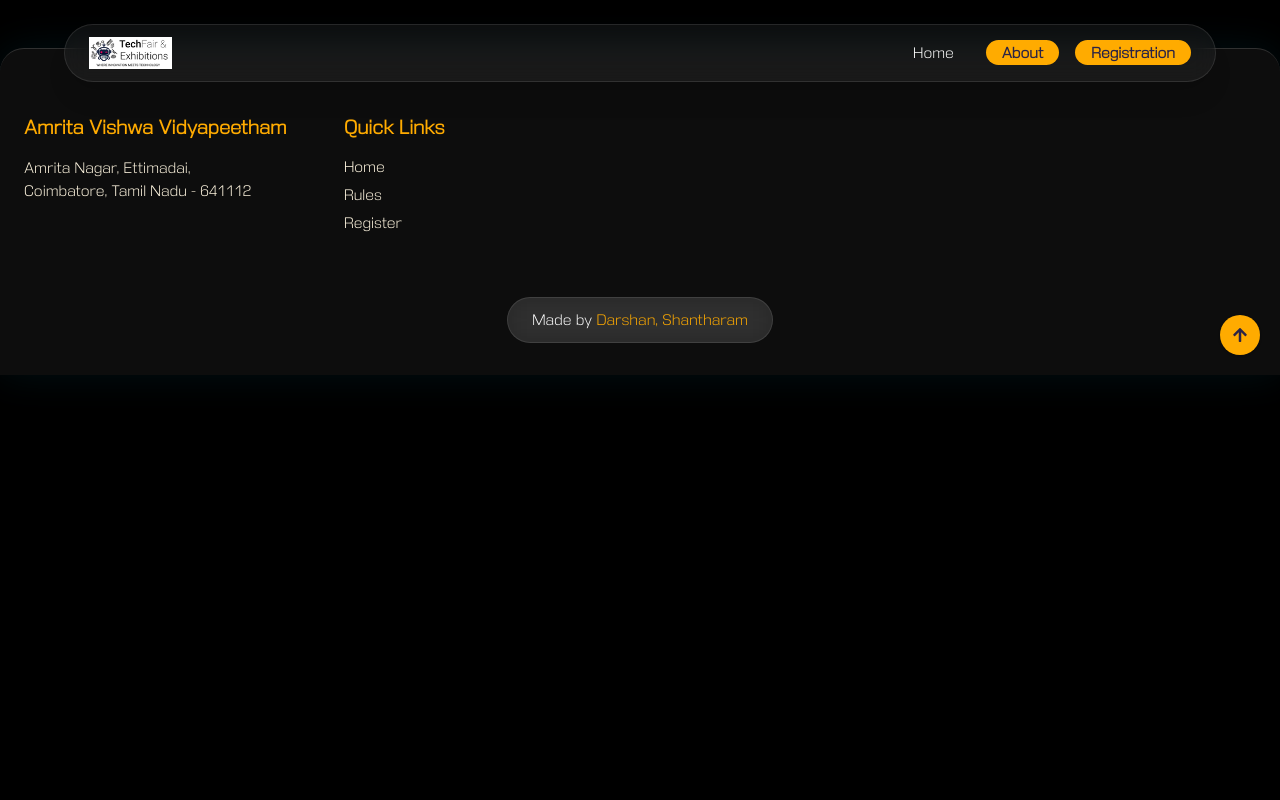
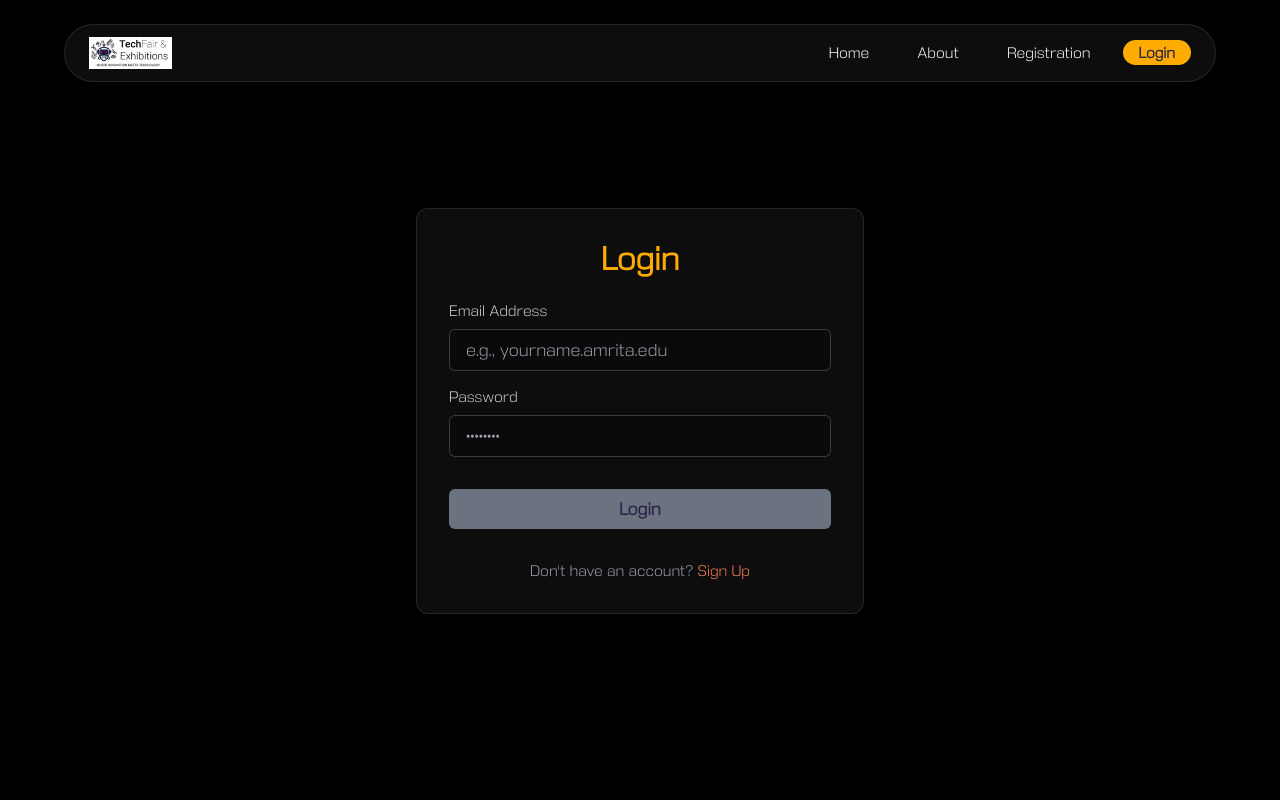
Before and after one commit to DarshanR43/satchi, a React (Vite) app in the folder satchi-main/: page /login in a window 1280 px wide. Shown: the top 800 px of the page. Built offline with nearby package versions, Linux system fonts and the light colour scheme.

Commit message:
Login page

```diff
--- a/satchi-main/src/App.jsx
+++ b/satchi-main/src/App.jsx
@@ -1,30 +1,12 @@
 import React, { useEffect, useState } from "react";
 import { BrowserRouter as Router, Routes, Route, useLocation } from "react-router-dom";
-import { scroller } from "react-scroll";
 
 import Header from "./Components/Header";
 import Footer from "./Components/Footer";
 import Home from "./Pages/Home";
-
-const ScrollToSection = () => {
-  const location = useLocation();
-
-  useEffect(() => {
-    if (location.state?.scrollTo) {
-      setTimeout(() => {
-        scroller.scrollTo(location.state.scrollTo, {
-          smooth: true,
-          duration: 500,
-          offset: -80,
-        });
-      }, 100);
-    }
-  }, [location]);
-
-  return null;
-};
-
-
+import Login from "./Pages/Login";
+import Registration from "./Pages/Registration";
+import About from "./Components/AboutUsSection"
 
 const App = () => {
   const [loading, setLoading] = useState(true);
@@ -46,10 +28,14 @@ const App = () => {
     <div className="min-h-screen bg-black text-white font-body">
       <Router>
         <Header />
-        <ScrollToSection />
         <main className="max-w-[100%] mx-auto pb-12">
           <Routes>
             <Route path="/" element={<Home />} />
+            {/* <Route path="login" element = {<Login/>} /> */}
+            <Route path="about" element = {<About/>} />
+            <Route path="login" element = {<Login/>} />
+            <Route path="register" element = {<Registration/>} />
+
           </Routes>
         </main>
         <Footer />
--- a/satchi-main/src/Components/Footer.jsx
+++ b/satchi-main/src/Components/Footer.jsx
@@ -25,10 +25,10 @@ const Footer = () => {
         <div>
           <h4 className="text-lg font-semibold mb-4 text-accent">Quick Links</h4>
           <ul className="space-y-2 text-textLight">
-            <li><a href="#hero" className="hover:text-accent">Home</a></li>
+            <li><a href="/" className="hover:text-accent">Home</a></li>
             <li><a href="#about" className="hover:text-accent">Rules</a></li>
             {/* <li><a href="#services" className="hover:text-accent">Services</a></li> */}
-            <li><a href="#contact" className="hover:text-accent">Register</a></li>
+            <li><a href="register" className="hover:text-accent">Register</a></li>
           </ul>
         </div>
 
@@ -86,7 +86,7 @@ const Footer = () => {
       <div className="w-full flex flex-col items-center justify-center px-6 pb-8">
         <div className="bg-white/10 border border-white/10 backdrop-blur-md rounded-full px-6 py-3 flex flex-col sm:flex-row items-center justify-between gap-3 text-sm text-white transition hover:shadow-[0_0_16px_rgba(0,209,255,0.15)]">
           <span className="font-medium text-center whitespace-nowrap">
-            Made by <span className="text-accent">Darshan, Shantharam</span>
+            Developed by <span className="text-accent">Darshan, Shantharam</span>
           </span>
         </div>
       </div>
--- a/satchi-main/src/Components/Header.jsx
+++ b/satchi-main/src/Components/Header.jsx
@@ -5,8 +5,9 @@ import { FaBars, FaTimes, FaChevronDown, FaFileAlt } from "react-icons/fa";
 
 const menuItems = [
   { label: "Home", path: "/" },
-  {label: "About", scrollTo: "/AboutUsSection"},
-  { label: "Registration", scrollTo: "/contact" }
+  {label: "About", path: "/AboutUsSection"},
+  {label: "Registration", path: "/register" },
+  {label: "Login", path: "/login"},
 ];
 
 const Header = () => {
@@ -23,10 +24,8 @@ const Header = () => {
     const hero = document.getElementById("hero");
 
     if (location.pathname !== "/") {
-      // Always show header on non-home pages
       setShowHeader(true);
     } else if (hero) {
-      // Only show when hero is scrolled past on home
       const rect = hero.getBoundingClientRect();
       setShowHeader(rect.bottom <= 50);
     }
@@ -40,16 +39,16 @@ const Header = () => {
 
 
   // Desktop dropdown hover/click logic
-  const handleMouseEnter = (i) => {
-    clearTimeout(dropdownTimeout.current);
-    setActiveDropdown(i);
-  };
-  const handleMouseLeave = () => {
-    dropdownTimeout.current = setTimeout(() => {
-      setActiveDropdown(null);
-      setActiveSubDropdown(null);
-    }, 120);
-  };
+  // const handleMouseEnter = (i) => {
+  //   clearTimeout(dropdownTimeout.current);
+  //   setActiveDropdown(i);
+  // };
+  // const handleMouseLeave = () => {
+  //   dropdownTimeout.current = setTimeout(() => {
+  //     setActiveDropdown(null);
+  //     setActiveSubDropdown(null);
+  //   }, 120);
+  // };
 
   // For mobile, toggles
   const handleDropdownToggle = (idx) => {
@@ -61,23 +60,23 @@ const Header = () => {
   };
 
   // Scroll-to-section handler for dropdown items
-  const handleScrollNavigate = (sectionId) => {
-    if (location.pathname === "/") {
-      // Already on homepage, just scroll
-      const el = document.getElementById(sectionId);
-      if (el) el.scrollIntoView({ behavior: "smooth" });
-    } else {
-      // Go to homepage and pass section to scroll to
-      navigate("/", { state: { scrollTo: sectionId } });
-    }
-    setActiveDropdown(null);
-    setActiveSubDropdown(null);
-    setMobileOpen(false);
-  };
+  // const handleScrollNavigate = (sectionId) => {
+  //   if (location.pathname === "/") {
+  //     // Already on homepage, just scroll
+  //     const el = document.getElementById(sectionId);
+  //     if (el) el.scrollIntoView({ behavior: "smooth" });
+  //   } else {
+  //     // Go to homepage and pass section to scroll to
+  //     navigate("/", { state: { scrollTo: sectionId } });
+  //   }
+  //   setActiveDropdown(null);
+  //   setActiveSubDropdown(null);
+  //   setMobileOpen(false);
+  // };
 
-  const isActiveLink = (path) =>
-    location.pathname === path ||
-    (path !== "/" && location.pathname.startsWith(path));
+  // const isActiveLink = (path) =>
+  //   location.pathname === path ||
+  //   (path !== "/" && location.pathname.startsWith(path));
 
   return (
     <AnimatePresence>
--- a/satchi-main/src/Components/ContactUs.jsx
+++ b/satchi-main/src/Components/RegistrationForm.jsx
@@ -1,4 +1,4 @@
-import React, { useRef, useState } from "react";
+import React, { useState } from "react";
 import { motion } from "framer-motion";
 
 function getCookie(name) {
@@ -18,7 +18,7 @@ function getCookie(name) {
 
 
 
-const ContactUs = () => {
+const RegistrationForm = () => {
 
   const [captainName, setCaptainName] = useState('');
     const [teamMembers, setTeamMembers] = useState(['', '']); // Initially two empty fields
@@ -118,7 +118,6 @@ const ContactUs = () => {
       <div className="w-auto">
         {/* Contact Form */}
         <motion.form
-          // ref={formRef}
           onSubmit={handleSubmit}
 
           initial={{ opacity: 0, x: 30 }}
@@ -132,36 +131,25 @@ const ContactUs = () => {
               id="LeaderName"
               value={captainName}
               onChange={(e) => setCaptainName(e.target.value)}
-              placeholder="Enter Leader full name"
+              placeholder="POC full name"
               required
-              className="w-96 px-4 py-2 rounded-md bg-black/20 text-white border border-white/10 focus:outline-none mb-4 mr-0"
+              className="w-[50%] px-4 py-2 rounded-md bg-black/20 text-white border border-white/10 focus:outline-none mb-4 mr-0"
             />
           <div className="mb-4">
             <label className="block mb-2 font-semibold text-gray-700 text-lg
                               md:text-base">
               Team Members' Names
             </label>
-            <div className="flex flex-col gap-1 mb-1">
+            <div className="flex flex-row flex-wrap -mx-2 mb-2">
               {teamMembers.map((member, index) => (
-                <div key={index} className="flex items-center gap-2">
+                <div key={index} className="w-full sm:w-1/2 px-2">
                   <input
                     type="text"
                     value={member}
                     onChange={(e) => handleTeamMemberChange(index, e.target.value)}
                     placeholder={`Team Member ${index + 1}`}
-                    className="w-[48%] px-4 py-2 rounded-md bg-black/20 text-white border border-white/10 focus:outline-none mb-4 mr-0"
+                    className="w-full px-4 py-2 rounded-md bg-black/20 text-white border border-white/10 focus:outline-none mb-4 mr-0"
                   />
-                  {teamMembers.length > 2 && (
-                    <button
-                      type="button"
-                      onClick={() => removeTeamMember(index)}
-                      className="bg-red-600 text-white px-3 py-2 rounded-md cursor-pointer text-sm font-medium transition-all duration-200 ease-in-out flex-shrink-0
-                                 hover:bg-red-700 hover:translate-y-px active:translate-y-0"
-                      aria-label={`Remove team member ${index + 1}`}
-                    >
-                      Remove
-                    </button>
-                  )}
                 </div>
               ))}
             </div>
@@ -172,6 +160,17 @@ const ContactUs = () => {
             >
               Add More Team Members
             </button>
+            {teamMembers.length > 2 && (
+              <button
+                type="button"
+                onClick={() => removeTeamMember(teamMembers.length - 1)}
+                className="ml-4 bg-red-600 text-white px-3 py-2 rounded-md cursor-pointer text-sm font-medium transition-all duration-200 ease-in-out flex-shrink-0
+                hover:bg-red-700 hover:translate-y-px active:translate-y-0"
+                aria-label="Remove last team member"
+              >
+                Remove Last Member
+              </button>
+            )}
           </div>
           <div className="flex justify-between items-center mb-4">
 
@@ -227,4 +226,4 @@ const ContactUs = () => {
   );
 };
 
-export default ContactUs;
+export default RegistrationForm;
--- a/satchi-main/src/Pages/Contact.jsx
+++ /dev/null
@@ -1,16 +0,0 @@
-import React from 'react';
-import ContactUs from '../Components/ContactUs';
-
-const Contact = () => {
-    return (
-        <div className="relative w-full min-h-screen px-6 pb-20 pt-40 text-white font-body overflow-hidden bg-black">
-            <canvas
-                className="absolute inset-0 w-full h-full z-0 opacity-20 pointer-events-none"
-                style={{ background: 'radial-gradient(circle, #FFAB00 0%, transparent 70%)' }}
-            />
-        <ContactUs />
-        </div>
-    );
-};
-
-export default Contact;
--- a/satchi-main/src/Pages/Home.jsx
+++ b/satchi-main/src/Pages/Home.jsx
@@ -1,14 +1,15 @@
 import React from "react";
 import HeroSection from "../Components/HeroSection";
 import AboutUsSection from "../Components/AboutUsSection";
-import ContactUs from "../Components/ContactUs";
-
+import RegistrationForm from "../Components/RegistrationForm";
+// import Login from "./Login";
 const Home = () => {
   return (
     <>
       <HeroSection />
       <AboutUsSection />
-      <ContactUs />
+      {/* <RegistrationForm /> */}
+      {/* <Login/> */}
     </>
   );
 };
--- /dev/null
+++ b/satchi-main/src/Pages/Login.jsx
@@ -0,0 +1,121 @@
+import React, { useEffect, useState } from "react";
+import { motion } from "framer-motion";
+import { Link } from "react-router-dom";
+
+const Login = () => {
+  const [email, setEmail] = useState("");
+  const [password, setPassword] = useState("");
+
+  const [emailError, setEmailError] = useState("");
+  const [passwordError, setPasswordError] = useState('');
+
+  const [isFormValid, setIsFormValid] = useState(false);
+
+  const emailRegex = /^[a-z0-9.@]+.amrita\.edu$/;
+
+  const handlePasswordChange = (e) => {
+    const newPassword = e.target.value;
+    setPassword(newPassword);
+
+    if (newPassword.length > 0 && (newPassword.length < 6 || newPassword.length > 8)) {
+      setPasswordError('Password must be 6-8 characters long.');
+    } else {
+      setPasswordError('');
+    }
+  };
+
+  const handleEmailChange = (e) => {
+      const newEmail = e.target.value;
+      setEmail(newEmail);
+      if (newEmail.length > 0 && !emailRegex.test(newEmail)) {
+          setEmailError("Invalid format. Email must end with amrita.edu");
+      } else {
+          setEmailError("");
+      }
+  };
+
+  useEffect(() => {
+    const isEmailValid = emailRegex.test(email);
+    const isPasswordValid = password.length >= 6 && password.length <= 8;
+    setIsFormValid(isEmailValid && isPasswordValid);
+  }, [email, password, emailRegex]);
+
+
+  const handleSubmit = (e) => {
+    e.preventDefault();
+
+    if (!isFormValid) {
+        console.error("Attempted to submit with invalid form.");
+        return;
+    }
+
+    console.log("Login form submitted successfully!");
+    console.log("Email:", email);
+    console.log("Password:", password);
+  };
+
+  return(
+    <div className="pt-12 my-40">
+      <motion.div
+        initial={{ opacity: 0, y: 50 }}
+        whileInView={{ opacity: 1, y: 0 }}
+        transition={{ duration: 0.8, ease: "easeInOut" }}
+        viewport={{ once: true }}
+        className="w-full max-w-md mx-auto backdrop-blur-md bg-white/5 border border-white/10 text-white shadow-xl rounded-xl p-8"
+      >
+        <h2 className="text-3xl font-semibold text-accent text-center mb-6">
+          Login
+        </h2>
+
+        <form onSubmit={handleSubmit} className="flex flex-col gap-4">
+          {/* Email Input */}
+          <div className="flex flex-col">
+            <label htmlFor="email" className="mb-2 text-sm font-medium text-gray-300">Email Address</label>
+            <input
+              type="email"
+              id="email"
+              value={email}
+              onChange={handleEmailChange}
+              placeholder="e.g., yourname.amrita.edu"
+              required
+              className={`w-full px-4 py-2 rounded-md bg-black/20 text-white border ${emailError ? 'border-red-400' : 'border-white/20'} focus:outline-none focus:ring-2 focus:ring-cyan-500`}
+            />
+            {emailError && <p className="text-red-400 text-sm mt-1">{emailError}</p>}
+          </div>
+
+          {/* Password Input */}
+          <div className="flex flex-col">
+            <label htmlFor="password" className="mb-2 text-sm font-medium text-gray-300">Password</label>
+            <input
+              type="password"
+              id="password"
+              value={password}
+              onChange={handlePasswordChange}
+              placeholder="••••••••"
+              required
+              className={`w-full px-4 py-2 rounded-md bg-black/20 text-white border ${passwordError ? 'border-red-400' : 'border-white/20'} focus:outline-none focus:ring-2 focus:ring-cyan-500`}
+            />
+            {passwordError && <p className="text-red-400 text-sm mt-1">{passwordError}</p>}
+          </div>
+
+          <button
+            type="submit"
+            disabled={!isFormValid}
+            className="w-full bg-accent text-deepBlue hover:shadow-[0_0_20px_#FFAB00] font-bold py-2 px-4 rounded-md transition duration-300 ease-in-out mt-4 disabled:bg-gray-500 disabled:cursor-not-allowed"
+          >
+            Login
+          </button>
+
+          <p className="text-center text-gray-400 mt-4 text-sm">
+            Don't have an account?{" "}
+            <Link to="/register" className="font-medium text-[#FF805A] hover:underline">
+              Sign Up
+            </Link>
+          </p>
+        </form>
+      </motion.div>
+    </div>
+    )
+}
+
+export default Login;
--- /dev/null
+++ b/satchi-main/src/Pages/Registration.jsx
@@ -0,0 +1,12 @@
+import React from 'react';
+import RegistrationForm from '../Components/RegistrationForm';
+
+const Registration = () => {
+    return (
+        <div className="relative w-full min-h-screen px-6 pb-20 pt-10 text-white font-body overflow-hidden bg-black">
+        <RegistrationForm />
+        </div>
+    );
+};
+
+export default Registration;
```
